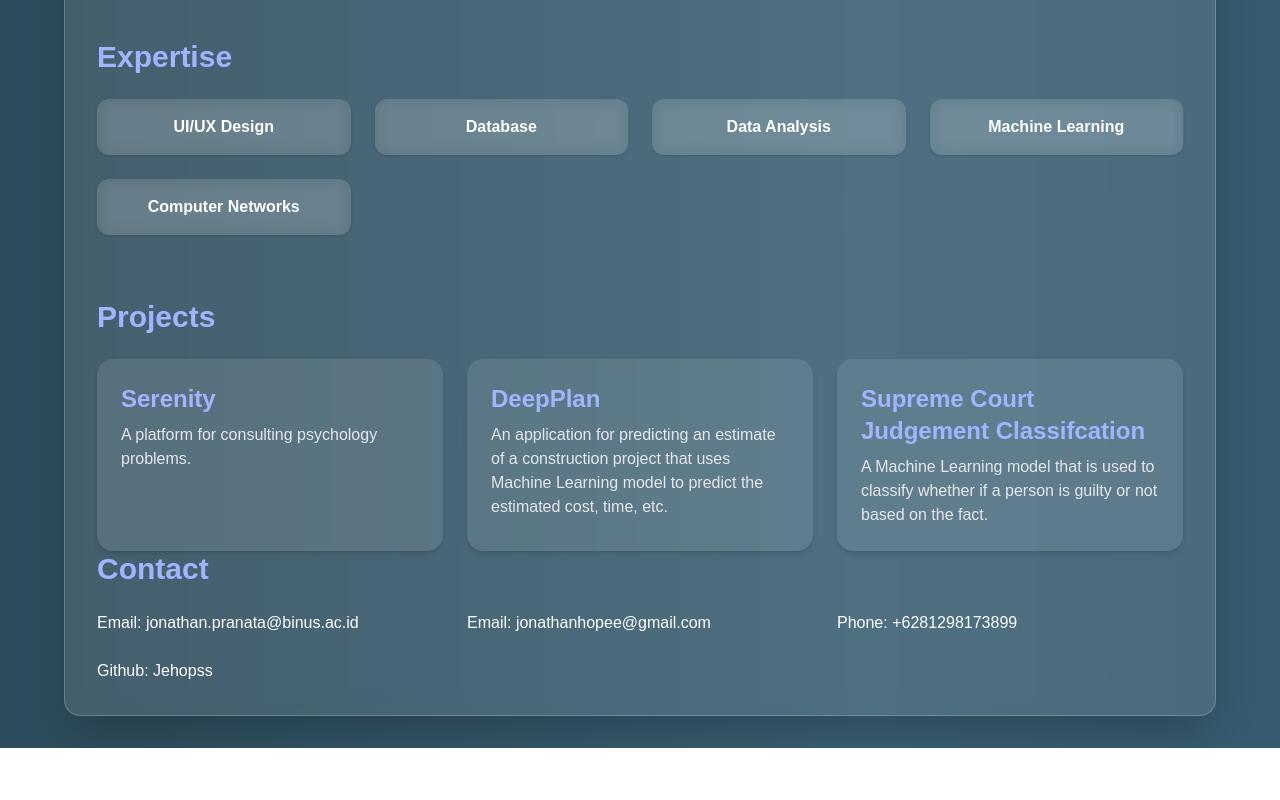
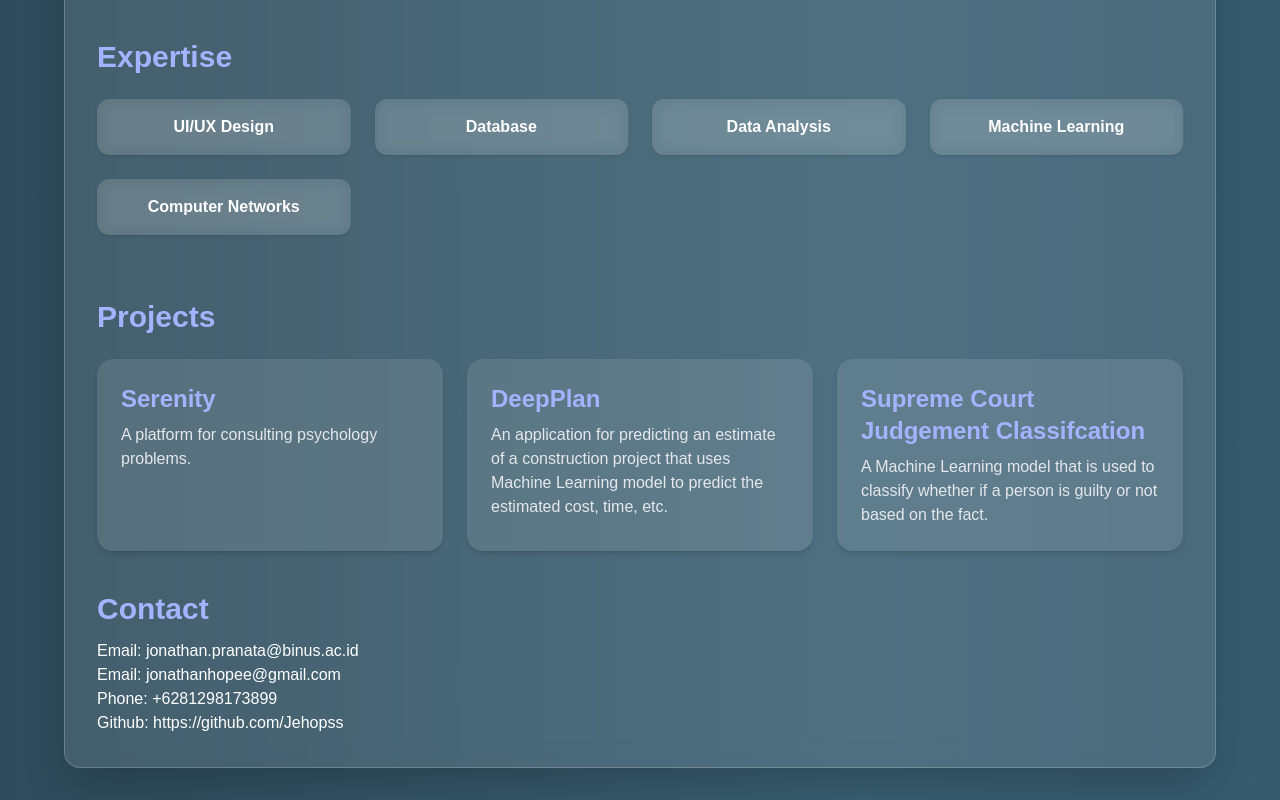
Before and after one commit to Jehopss/my-portofolio, a Next.js app: page / in a window 1280 px wide. Shown: the part 570-1370 px from the top of the page. Before the commit the page ends 1318 px from the top, so only its background shows below. Built offline with nearby package versions, Linux system fonts and the light colour scheme.

Commit message:
Fixed Contact UI

```diff
--- a/src/app/page.tsx
+++ b/src/app/page.tsx
@@ -104,13 +104,18 @@ export default function Home() {
           </div>
         </section>
         <section>
-          <h2 className="text-3xl font-bold mb-6 text-indigo-300">Contact</h2>
-          <div className="grid gap-6 sm:grid-cols-2 lg:grid-cols-3">
+          <h2 className="text-3xl font-bold mb-3 mt-10 text-indigo-300">
+            Contact
+          </h2>
+          <div className="">
             <h3>Email: jonathan.pranata@binus.ac.id</h3>
             <h3>Email: jonathanhopee@gmail.com</h3>
             <h3>Phone: +6281298173899</h3>
             <h3>
-              Github: <a href="https://github.com/Jehopss">Jehopss</a>
+              Github:{" "}
+              <a href="https://github.com/Jehopss">
+                https://github.com/Jehopss
+              </a>
             </h3>
           </div>
         </section>
```
